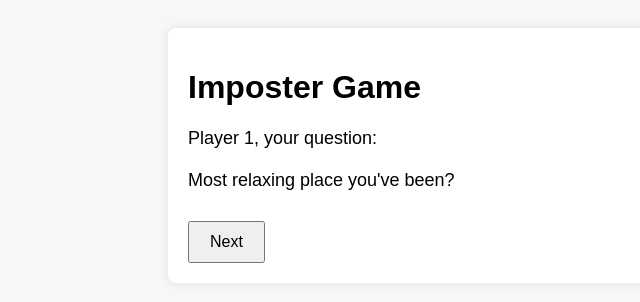
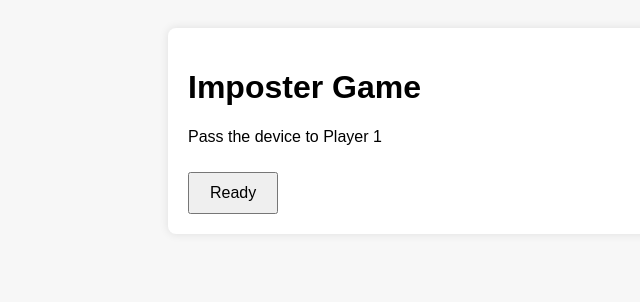
Before and after one commit to aslieberman/imposter-game, a plain HTML site: page index.html in a window 1280 px wide. Both pictures are taken after a click on the button "Start Game". Shown: the whole page, without its empty margins (152-792 px from the left). Drawn offline with Linux system fonts and the light colour scheme.

Commit message:
Update index.html

```diff
--- a/index.html
+++ b/index.html
@@ -19,18 +19,27 @@
             <input type="number" id="numPlayers" min="3" required>
             <button onclick="startGame()">Start Game</button>
         </div>
+
+        <div id="pass-screen" style="display: none;">
+            <p id="passText"></p>
+            <button onclick="showQuestionScreen()">Ready</button>
+        </div>
+
         <div id="game" style="display: none;">
             <p id="question"></p>
             <button onclick="nextPlayer()">Next</button>
         </div>
+
         <div id="reveal" style="display: none;">
             <button onclick="revealMain()">Reveal Main Question</button>
         </div>
+
         <div id="main-reveal" style="display: none;">
             <h2>MAIN QUESTION</h2>
             <p id="mainQuestionText"></p>
             <button onclick="revealImposter()">Reveal Imposter</button>
         </div>
+
         <div id="imposter-reveal" style="display: none;">
             <h2>IMPOSTER REVEAL</h2>
             <p id="imposterText"></p>
@@ -134,7 +143,6 @@
   { main: "Most recent device you got?", imposter: "Oldest device you still use?" }
 ];
 
-
         let numPlayers = 0;
         let currentPlayer = 0;
         let imposterIndex = 0;
@@ -151,19 +159,27 @@
             selectedQuestion = questions[Math.floor(Math.random() * questions.length)];
 
             document.getElementById("setup").style.display = "none";
-            document.getElementById("game").style.display = "block";
-            showQuestion();
+            currentPlayer = 0;
+            showPassScreen();
         }
 
-        function showQuestion() {
+        function showPassScreen() {
+            document.getElementById("passText").innerText = `Pass the device to Player ${currentPlayer + 1}`;
+            document.getElementById("pass-screen").style.display = "block";
+            document.getElementById("game").style.display = "none";
+        }
+
+        function showQuestionScreen() {
             const question = currentPlayer === imposterIndex ? selectedQuestion.imposter : selectedQuestion.main;
-            document.getElementById("question").innerText = `Player ${currentPlayer + 1}, your question: \n\n${question}`;
+            document.getElementById("question").innerText = `Player ${currentPlayer + 1}, your question:\n\n${question}`;
+            document.getElementById("pass-screen").style.display = "none";
+            document.getElementById("game").style.display = "block";
         }
 
         function nextPlayer() {
             currentPlayer++;
             if (currentPlayer < numPlayers) {
-                showQuestion();
+                showPassScreen();
             } else {
                 document.getElementById("game").style.display = "none";
                 document.getElementById("reveal").style.display = "block";
@@ -174,6 +190,7 @@
             document.getElementById("reveal").style.display = "none";
             document.getElementById("main-reveal").style.display = "block";
             document.getElementById("mainQuestionText").innerText = selectedQuestion.main;
+            speak(`The main question was: ${selectedQuestion.main}`);
         }
 
         function revealImposter() {
@@ -181,6 +198,11 @@
             document.getElementById("imposter-reveal").style.display = "block";
             document.getElementById("imposterText").innerText = `The imposter was Player ${imposterIndex + 1}!\nTheir question was: ${selectedQuestion.imposter}`;
         }
+
+        function speak(text) {
+            const msg = new SpeechSynthesisUtterance(text);
+            window.speechSynthesis.speak(msg);
+        }
     </script>
 </body>
 </html>
```
